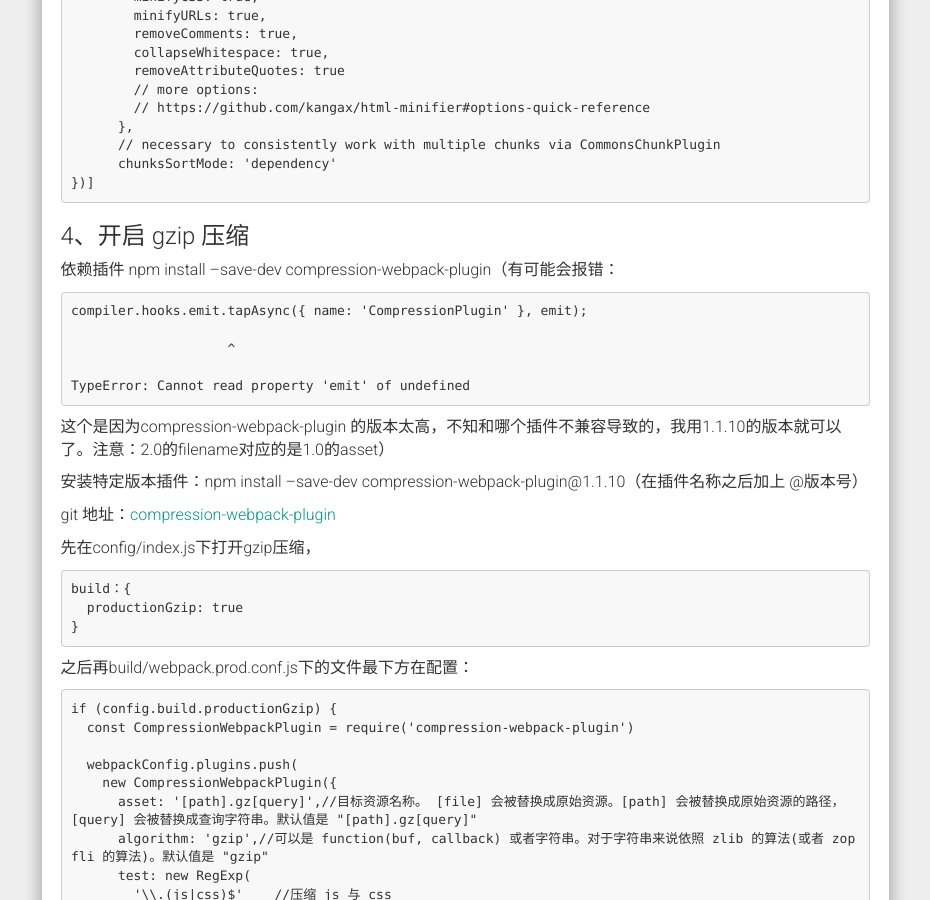
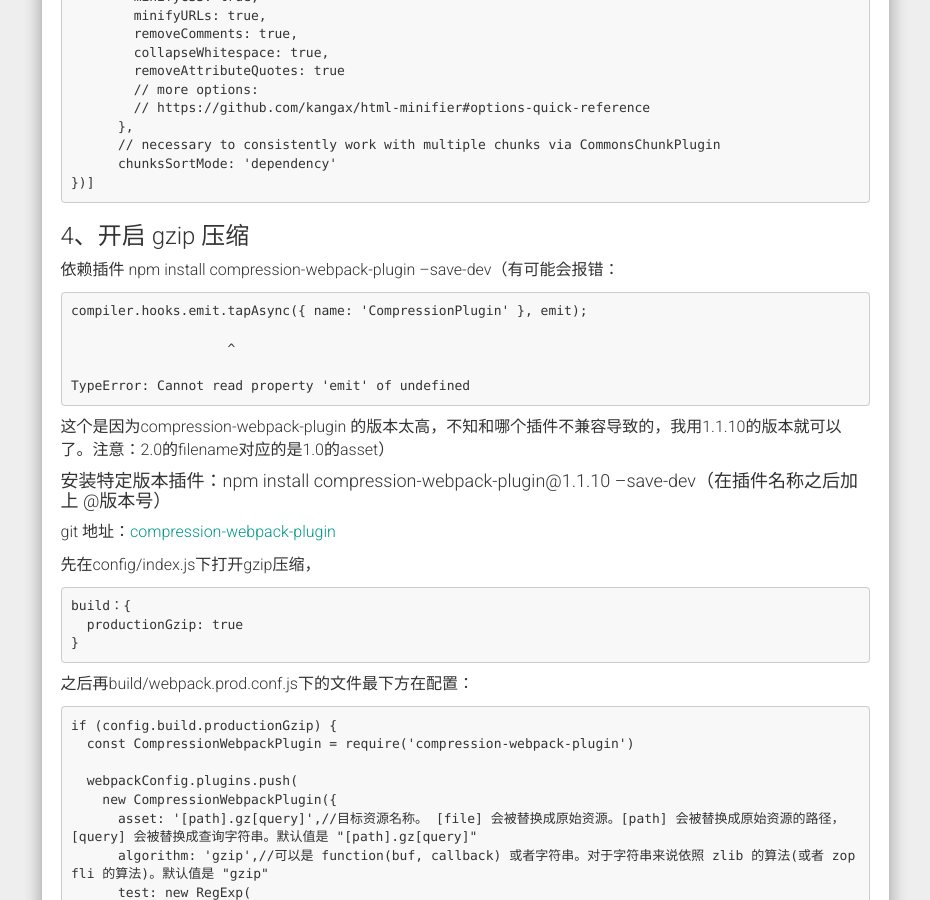
Before and after one commit to kelly-zkl/kelly-zkl.github.io, a Jekyll site: the page built from _posts/2018-09-14-webpack压缩.md, in a window 1280 px wide and 900 px high, scrolled down 1366 px. Shown: the whole window, without its empty margins (321-1251 px from the left). Built offline with Jekyll 4.4.1, drawn with Linux system fonts in a browser that asks for light colours; nearby versions of some CDN libraries; comment, search, counter and statistics services are not loaded.

````diff
--- a/_posts/2018-09-14-webpack压缩.md
+++ b/_posts/2018-09-14-webpack压缩.md
@@ -68,7 +68,7 @@ plugins: [
 ```
 
 ### 4、开启 gzip 压缩
-依赖插件 npm install --save-dev compression-webpack-plugin（有可能会报错：
+依赖插件 npm install compression-webpack-plugin --save-dev（有可能会报错：
 ```
 compiler.hooks.emit.tapAsync({ name: 'CompressionPlugin' }, emit);
 
@@ -78,7 +78,7 @@ TypeError: Cannot read property 'emit' of undefined
 ```
 这个是因为compression-webpack-plugin 的版本太高，不知和哪个插件不兼容导致的，我用1.1.10的版本就可以了。注意：2.0的filename对应的是1.0的asset）
 
-安装特定版本插件：npm install --save-dev compression-webpack-plugin@1.1.10（在插件名称之后加上  @版本号）
+#### 安装特定版本插件：npm install compression-webpack-plugin@1.1.10 --save-dev（在插件名称之后加上  @版本号）
 
 git 地址：[compression-webpack-plugin](https://github.com/webpack-contrib/compression-webpack-plugin)
 
````
